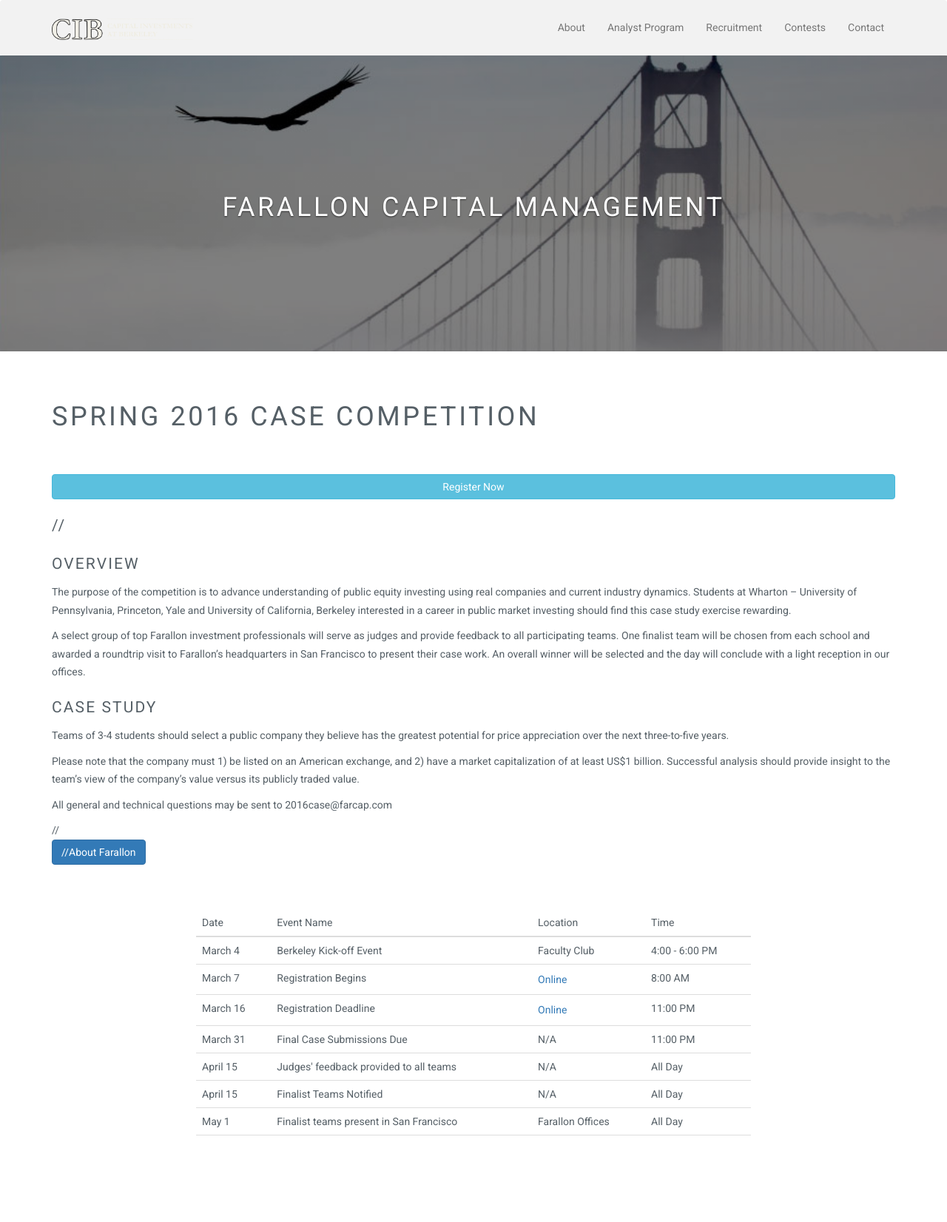
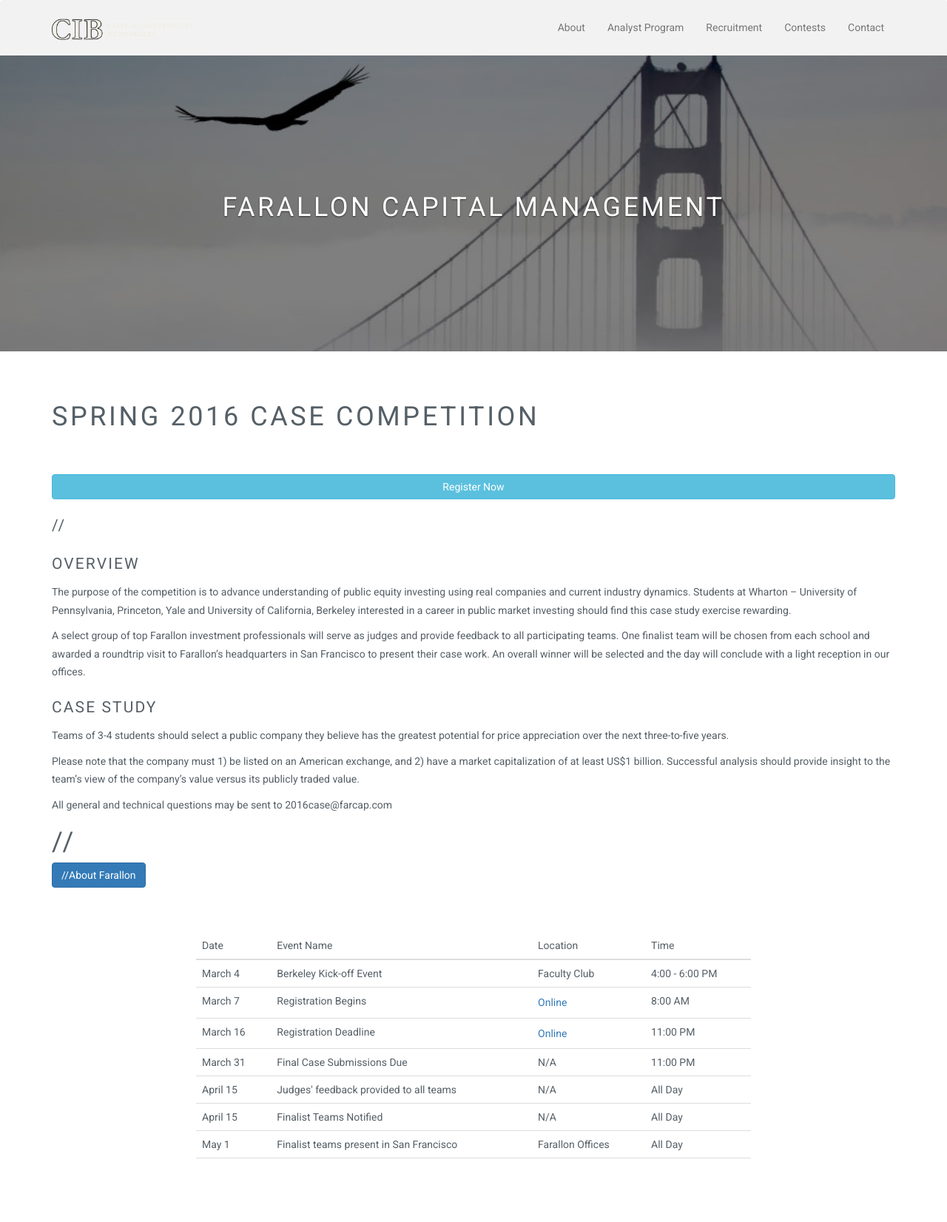
Before and after one commit to ciberkeley/ciberkeley.github.io, a Jekyll site: the page built from farallon_case_competition.html, in a window 1280 px wide. Shown: the whole page at 74% size. Built offline with Jekyll 4.4.1, drawn with Linux system fonts in a browser that asks for light colours; nearby versions of some CDN libraries; before the commit the page ends 1621 px from its top, so only the background shows below that.

Commit message:
Added // instead of .

```diff
--- a/farallon_case_competition.html
+++ b/farallon_case_competition.html
@@ -45,7 +45,7 @@
       <p>
           All general and technical questions may be sent to 2016case@farcap.com
       </p>
-//
+        <h1>//</h1>
       <p>
         <button class="btn btn-primary btn-small" onclick=window.open('/imgs/Farallon_About_Us.pdf')>
             //About Farallon
```
Also changed, not shown: 2 other files.
